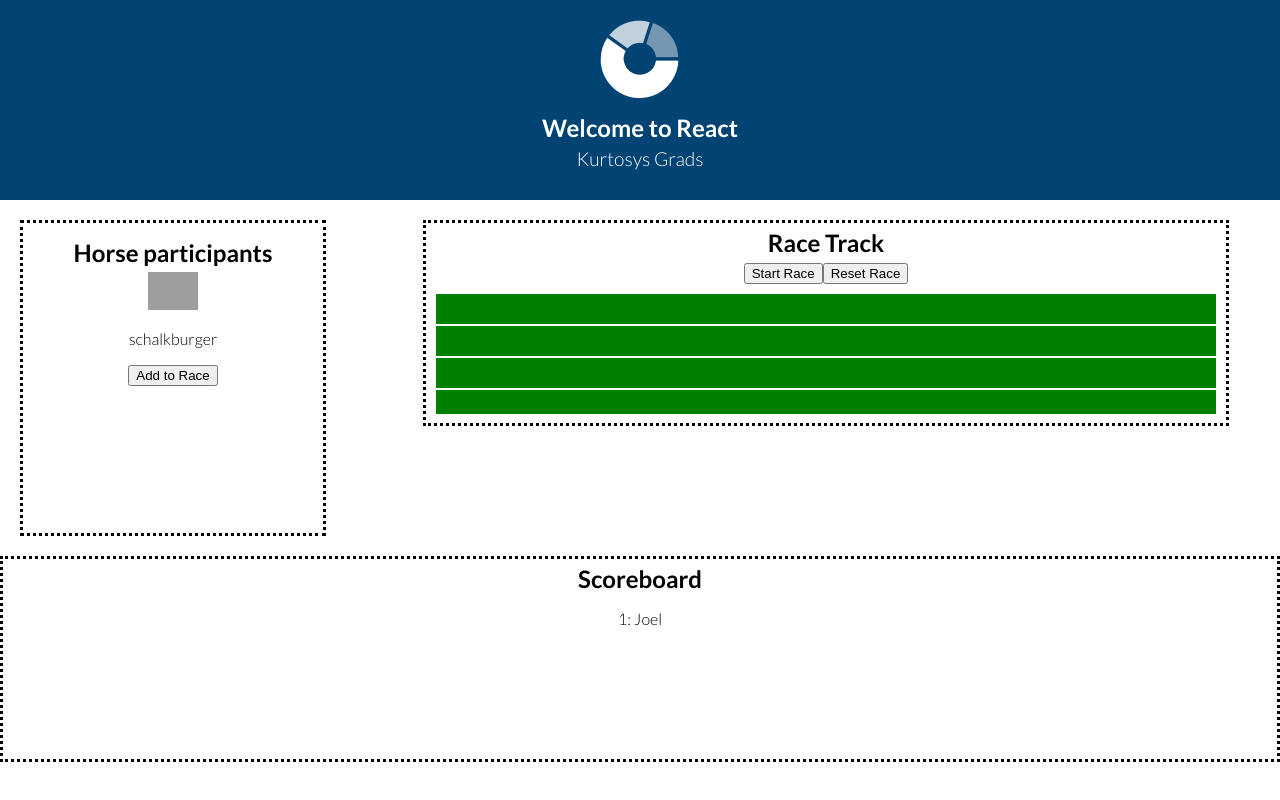
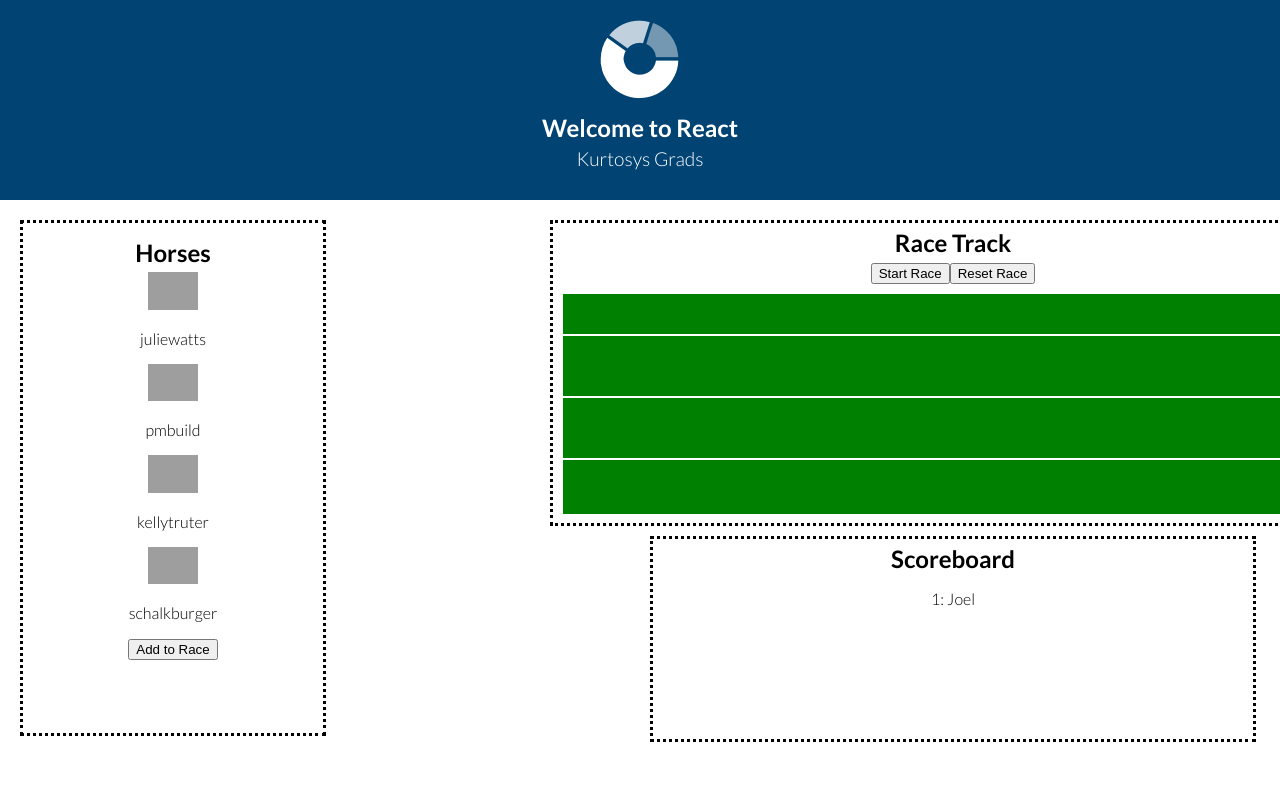
Before and after one commit to reddevil22/my-react, a React app: page / in a window 1280 px wide. Built offline with nearby package versions, Linux system fonts and the light colour scheme; grey boxes are pictures that could not be loaded.

Commit message:
Completed JockeyList component

```diff
--- a/src/components/App/App.css
+++ b/src/components/App/App.css
@@ -6,23 +6,23 @@ h1, h2 {
   text-align: center;
 }
 
-#gh-card {
+#horses {
     border: black;
     border-style: dotted;
     border-width: 3px;
     padding-top: 10px;
     width: 300px;
-    height: 300px;
+    height: 500px;
     margin: 20px;
 }
 
 #track {
-    height: 200px;
+    height: 300px;
     width: 800px;
     border: black;
     border-style: dotted;
     border-width: 3px;
-    left: 403px;
+    left: 530px;
     top: 200px;
     position: fixed;
     margin: 20px;
@@ -30,37 +30,40 @@ h1, h2 {
 
 #grass {
     background-color: green;
-    height: 120px;
+    height: 220px;
     width: 780px;
     margin: 10px;
-
 }
 
 #line-1 {
     height: 2px;
     background: white;
     position: relative;
-    top: 30px;
+    top: 40px;
 }
 
 #line-2 {
     height: 2px;
     background: white;
     position: relative;
-    top: 60px;
+    top: 100px;
 }
 
 #line-3 {
     height: 2px;
     background: white;
     position: relative;
-    top: 90px;
+    top: 160px;
 }
 
 #scoreboard {
     border: black;
     border-style: dotted;
     height: 200px;
+    width: 600px;
+    left: 650px;
+    bottom: 220px;
+    position: relative;
 }
 
 #cards {
--- a/src/components/App/App.js
+++ b/src/components/App/App.js
@@ -1,8 +1,7 @@
 import React, { Component } from 'react';
 import logo from '../../images/logo.svg';
 import './App.css';
-import { Jockey } from "../Jockey/jockey";
-import data from '../../team.json';
+import { JockeyList } from "../JockeyList/jockeyList";
 //import { GithubCard } from "../githubCard/ghCard";
 
 export class App extends Component {
@@ -16,11 +15,9 @@ export class App extends Component {
                 </header>
 
                 <body>
-                    <div id="gh-card">
-                        <h2>Horse participants</h2>
-                        <Jockey
-                            avatar_url={data[0].avatar_url}
-                            handle={data[0].login}/>
+                    <div id="horses">
+                        <h2>Horses</h2>
+                        <JockeyList />
                         <button type="submit">Add to Race</button>
                     </div>
 
--- a/src/components/Jockey/jockey.js
+++ b/src/components/Jockey/jockey.js
@@ -6,7 +6,7 @@ export class Jockey extends React.Component {
         return(
             <div>
                 <img width="50" src={this.props.avatar_url} alt=""/>
-                <p>{this.props.handle}</p>
+                <p>{this.props.login}</p>
             </div>
         )
     }
--- a/src/components/JockeyList/jockeyList.js
+++ b/src/components/JockeyList/jockeyList.js
@@ -0,0 +1,35 @@
+/* eslint-disable */
+import React from "react";
+import { Jockey } from "../Jockey/jockey";
+import data from '../../team.json';
+
+/*const JocketList = (props) => {
+    return (
+        <div id="cards">
+            {props.cards.map(card => <Card key={card.id} {...card} />)}
+        </div>
+    );
+};*/
+
+export class JockeyList extends React.Component {
+
+    render() {
+        const random = () => {
+            return Math.floor(Math.random() * data.length);
+        };
+
+        let people = [data[random()], data[random()], data[random()], data[random()]];
+        return (
+            <div>
+                {people.map((person) => {
+                    return (
+                        <Jockey
+                            avatar_url={person.avatar_url}
+                            login={person.login}
+                        />
+                    );
+                })}
+            </div>
+        )
+    }
+}
```
